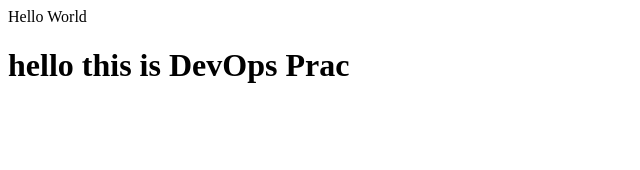
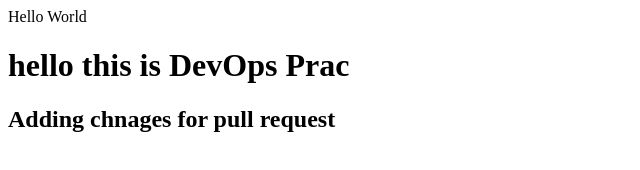
Before and after one commit to Devendro/DevOps, a plain HTML site: page index.html in a window 1280 px wide. Shown: the whole page, without its empty margins (0-640 px from the left). Drawn offline with Linux system fonts and the light colour scheme.

Commit message:
added pull request changes

```diff
--- a/index.html
+++ b/index.html
@@ -8,5 +8,6 @@
 <body>
     Hello World
     <h1>hello this is DevOps Prac</h1>
+    <h2>Adding chnages for pull request</h2>
 </body>
 </html>
```
